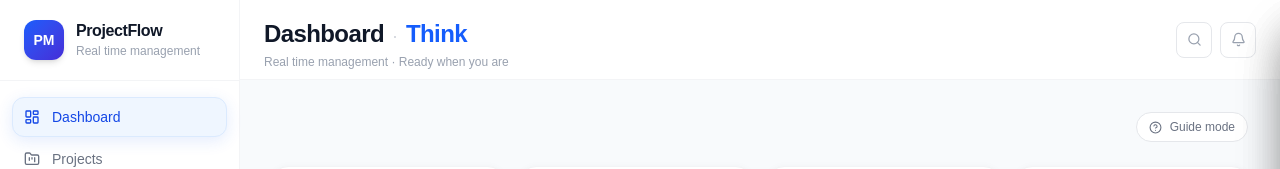
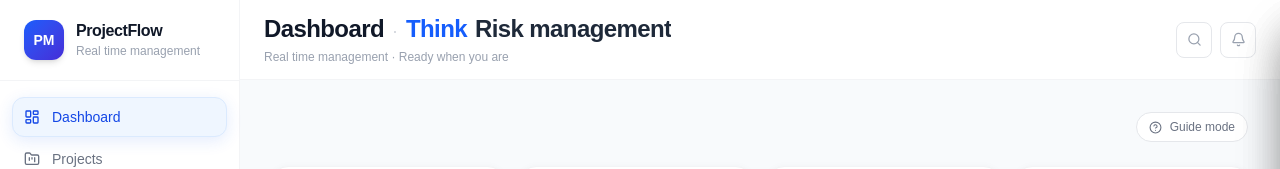
Before and after one commit to utkarsh1993p-sudo/project-manager, a Next.js app: page / in a window 1280 px wide. Shown: the top 169 px of the page. Built offline with nearby package versions, Linux system fonts and the light colour scheme; no server answers; the database is empty.

Commit message:
fix: cycling header word — use mode=wait with y 100% ticker animation

```diff
--- a/src/components/layout/header.tsx
+++ b/src/components/layout/header.tsx
@@ -54,16 +54,20 @@ export function Header({ title }: HeaderProps) {
             Think
           </span>
 
-          {/* Cycling word — slides from bottom */}
-          <div className="h-7 md:h-8 overflow-hidden relative flex items-center min-w-[140px]">
-            <AnimatePresence mode="popLayout">
+          {/* Cycling word — vertical ticker */}
+          <div
+            className="overflow-hidden"
+            style={{ height: "1.75rem", minWidth: "180px", display: "flex", alignItems: "flex-start" }}
+          >
+            <AnimatePresence mode="wait" initial={false}>
               <motion.span
                 key={wordIndex}
-                initial={{ y: 28, opacity: 0 }}
-                animate={{ y: 0, opacity: 1 }}
-                exit={{ y: -28, opacity: 0 }}
-                transition={{ duration: 0.35, ease: [0.22, 1, 0.36, 1] }}
-                className="absolute text-xl md:text-2xl font-bold text-gray-800 leading-tight tracking-tight whitespace-nowrap"
+                initial={{ y: "100%", opacity: 0 }}
+                animate={{ y: "0%", opacity: 1 }}
+                exit={{ y: "-100%", opacity: 0 }}
+                transition={{ duration: 0.38, ease: [0.22, 1, 0.36, 1] }}
+                style={{ display: "block", lineHeight: "1.75rem" }}
+                className="text-xl md:text-2xl font-bold text-gray-800 tracking-tight whitespace-nowrap"
               >
                 {CYCLE_WORDS[wordIndex]}
               </motion.span>
```
